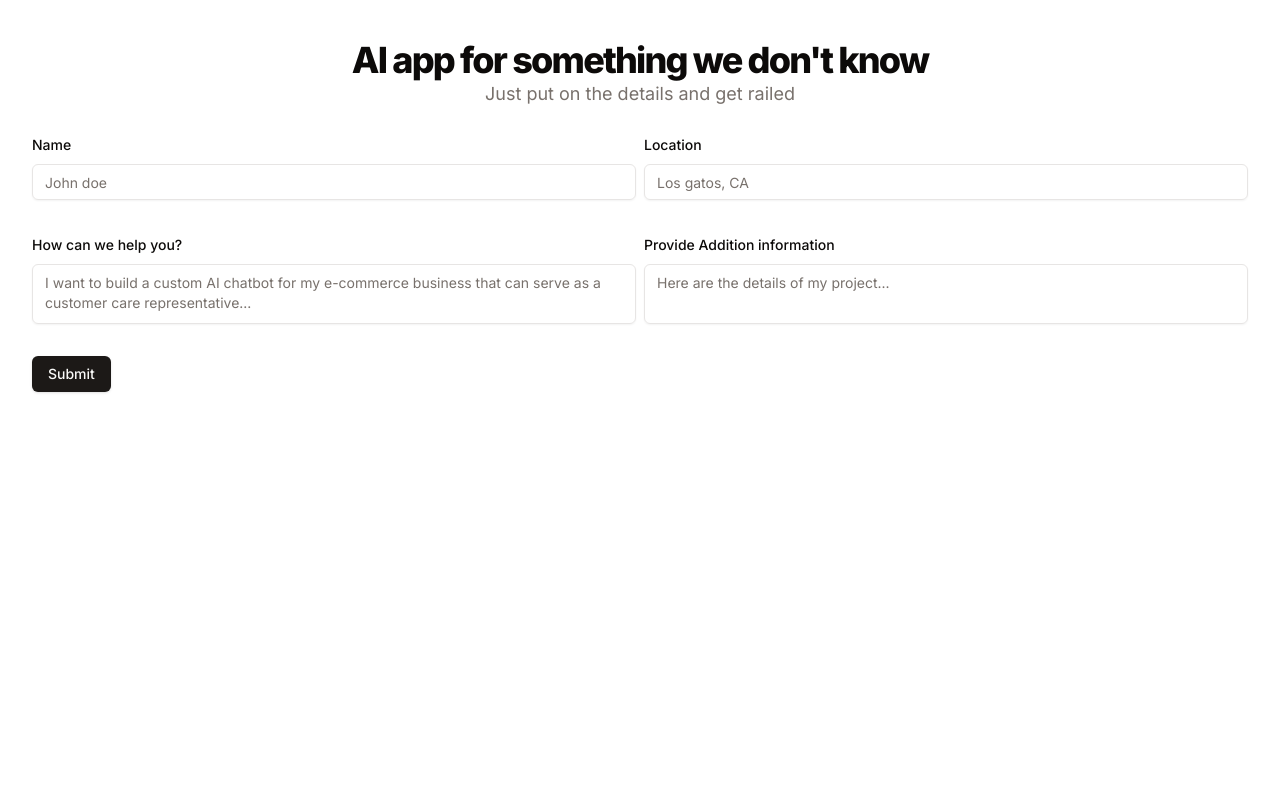
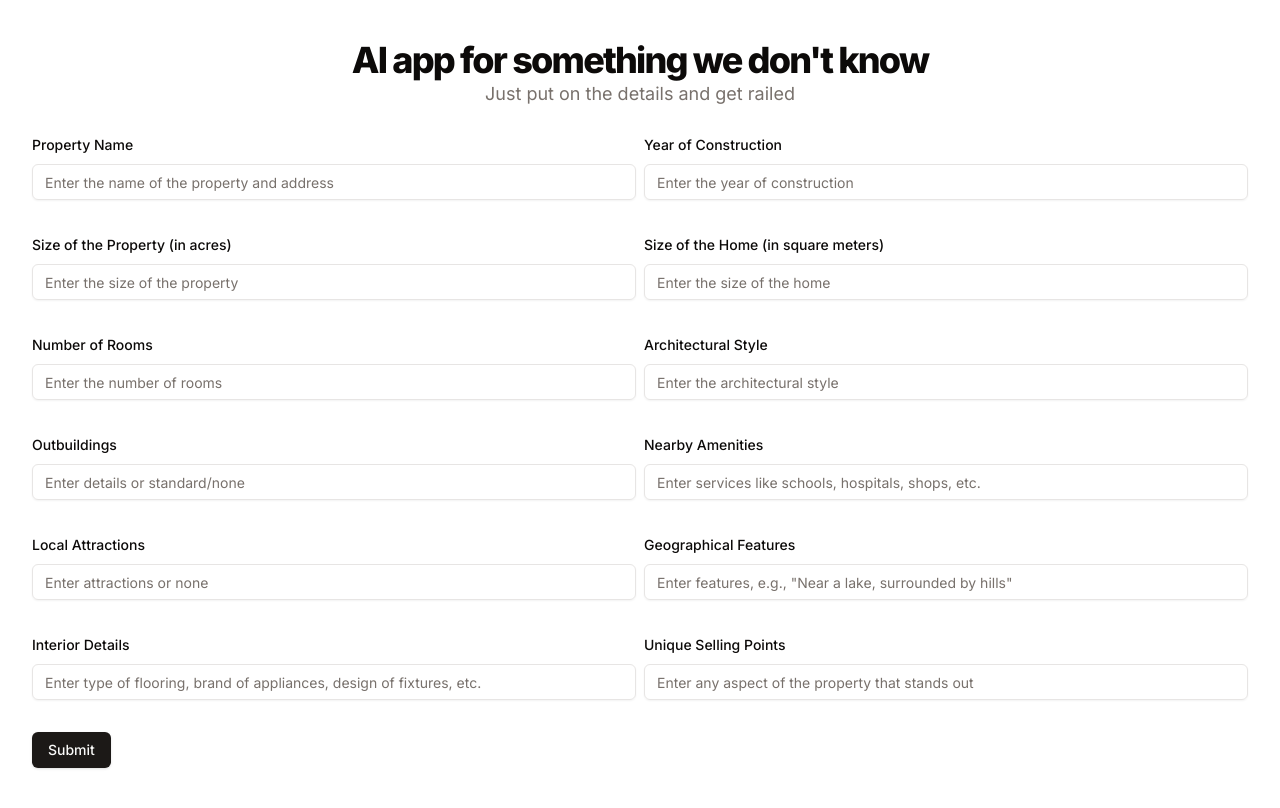
Before and after one commit to imoxto/ai-chat, a Next.js app: page / in a window 1280 px wide. Built offline with nearby package versions, Linux system fonts and the light colour scheme.

Commit message:
added stuffs

```diff
--- a/components/InputForms.tsx
+++ b/components/InputForms.tsx
@@ -1,11 +1,11 @@
-'use client';
+"use client";
 
-import { zodResolver } from '@hookform/resolvers/zod';
-import { useForm } from 'react-hook-form';
-import { Loader2 } from 'lucide-react';
-import * as z from 'zod';
+import { zodResolver } from "@hookform/resolvers/zod";
+import { useForm } from "react-hook-form";
+import { Loader2 } from "lucide-react";
+import * as z from "zod";
 
-import { Button } from '@/components/ui/button';
+import { Button } from "@/components/ui/button";
 import {
   Form,
   FormControl,
@@ -13,23 +13,38 @@ import {
   FormItem,
   FormLabel,
   FormMessage,
-} from '@/components/ui/form';
-import { Input } from '@/components/ui/input';
-import { Textarea } from '@/components/ui/textarea';
+} from "@/components/ui/form";
+import { Input } from "@/components/ui/input";
+import { Textarea } from "@/components/ui/textarea";
 
-const formSchema = z.object({
-  Name: z.string().min(1, {
-    message: "Name must be at least 2 characters.",
+export const formSchema = z.object({
+  propertyName: z.string().min(1, {
+    message: "Property Name and Address must be at least 2 characters.",
   }),
-  Location: z.string().min(1, {
-    message: "Location must be at least 2 characters.",
+  yearOfConstruction: z.string().min(1, {
+    message: "Year of Construction must be at least 2 characters.",
   }),
-  Description: z.string().min(1, {
-    message: "Description must be at least 2 characters.",
+  sizeOfTheProperty: z.string().min(1, {
+    message: "Size of the Property (in acres) must be at least 2 characters.",
   }),
-  AdditionalInfo: z.string().min(1, {
-    message: "Additional Info must be at least 2 characters.",
+  sizeOfTheHome: z.string().min(1, {
+    message:
+      "Size of the Home (in square meters) must be at least 2 characters.",
   }),
+  numberOfRooms: z.string().min(1, {
+    message: "Number of Rooms must be at least 2 characters.",
+  }),
+  architecturalStyle: z.string().optional(),
+  outbuildings: z.string().optional(),
+  nearbyAmenities: z.string().min(1, {
+    message: "Nearby Amenities must be at least 2 characters.",
+  }),
+  localAttractions: z.string().optional(),
+  geographicalFeatures: z.string().min(1, {
+    message: "Geographical Features must be at least 2 characters.",
+  }),
+  interiorDetails: z.string().optional(),
+  uniqueSellingPoints: z.string().optional(),
 });
 
 export default function InputForms({ handleSubmit, isLoading }: any) {
@@ -37,18 +52,25 @@ export default function InputForms({ handleSubmit, isLoading }: any) {
   const form = useForm<z.infer<typeof formSchema>>({
     resolver: zodResolver(formSchema),
     defaultValues: {
-      Name: '',
-      Location: '',
-      Description: '',
-      AdditionalInfo: '',
+      propertyName: "",
+      yearOfConstruction: "",
+      sizeOfTheProperty: "",
+      sizeOfTheHome: "",
+      numberOfRooms: "",
+      architecturalStyle: "",
+      outbuildings: "",
+      nearbyAmenities: "",
+      localAttractions: "",
+      geographicalFeatures: "",
+      interiorDetails: "",
+      uniqueSellingPoints: "",
     },
   });
 
   // 2. Define a submit handler.
   function onSubmit(values: z.infer<typeof formSchema>) {
-    handleSubmit(
-      `${values.Name} ${values.Location} ${values.Description} ${values.AdditionalInfo}`
-    );
+    console.log(values)
+    handleSubmit(JSON.stringify(values));
   }
 
   return (
@@ -62,25 +84,31 @@ export default function InputForms({ handleSubmit, isLoading }: any) {
         <div className="grid grid-cols-2 gap-2">
           <FormField
             control={form.control}
-            name="Name"
+            name="propertyName"
             render={({ field }) => (
               <FormItem>
-                <FormLabel>Name</FormLabel>
+                <FormLabel>Property Name</FormLabel>
                 <FormControl>
-                  <Input placeholder="John doe" {...field} />
+                  <Input
+                    placeholder="Enter the name of the property and address"
+                    {...field}
+                  />
                 </FormControl>
                 <FormMessage />
               </FormItem>
             )}
           />
           <FormField
-            name="Location"
             control={form.control}
+            name="yearOfConstruction"
             render={({ field }) => (
               <FormItem>
-                <FormLabel>Location</FormLabel>
+                <FormLabel>Year of Construction</FormLabel>
                 <FormControl>
-                  <Input placeholder="Los gatos, CA" {...field} />
+                  <Input
+                    placeholder="Enter the year of construction"
+                    {...field}
+                  />
                 </FormControl>
                 <FormMessage />
               </FormItem>
@@ -90,33 +118,160 @@ export default function InputForms({ handleSubmit, isLoading }: any) {
         <div className="grid grid-cols-2 gap-2">
           <FormField
             control={form.control}
-            name="Description"
+            name="sizeOfTheProperty"
             render={({ field }) => (
               <FormItem>
-                <FormLabel>How can we help you?</FormLabel>
+                <FormLabel>Size of the Property (in acres)</FormLabel>
                 <FormControl>
-                  <Textarea
-                    placeholder="I want to build a custom AI chatbot for my e-commerce business that can serve as a customer care representative..."
-                    className="resize-none"
+                  <Input
+                    placeholder="Enter the size of the property"
                     {...field}
                   />
                 </FormControl>
+                <FormMessage />
               </FormItem>
             )}
           />
           <FormField
             control={form.control}
-            name="AdditionalInfo"
+            name="sizeOfTheHome"
             render={({ field }) => (
               <FormItem>
-                <FormLabel>Provide Addition information</FormLabel>
+                <FormLabel>Size of the Home (in square meters)</FormLabel>
                 <FormControl>
-                  <Textarea
-                    placeholder="Here are the details of my project..."
-                    className="resize-none"
+                  <Input placeholder="Enter the size of the home" {...field} />
+                </FormControl>
+                <FormMessage />
+              </FormItem>
+            )}
+          />
+        </div>
+        <div className="grid grid-cols-2 gap-2">
+          <FormField
+            control={form.control}
+            name="numberOfRooms"
+            render={({ field }) => (
+              <FormItem>
+                <FormLabel>Number of Rooms</FormLabel>
+                <FormControl>
+                  <Input placeholder="Enter the number of rooms" {...field} />
+                </FormControl>
+                <FormMessage />
+              </FormItem>
+            )}
+          />
+          <FormField
+            control={form.control}
+            name="architecturalStyle"
+            render={({ field }) => (
+              <FormItem>
+                <FormLabel>Architectural Style</FormLabel>
+                <FormControl>
+                  <Input
+                    placeholder="Enter the architectural style"
                     {...field}
                   />
                 </FormControl>
+                <FormMessage />
+              </FormItem>
+            )}
+          />
+        </div>
+        <div className="grid grid-cols-2 gap-2">
+          <FormField
+            control={form.control}
+            name="outbuildings"
+            render={({ field }) => (
+              <FormItem>
+                <FormLabel>Outbuildings</FormLabel>
+                <FormControl>
+                  <Input
+                    placeholder="Enter details or standard/none"
+                    {...field}
+                  />
+                </FormControl>
+                <FormMessage />
+              </FormItem>
+            )}
+          />
+          <FormField
+            control={form.control}
+            name="nearbyAmenities"
+            render={({ field }) => (
+              <FormItem>
+                <FormLabel>Nearby Amenities</FormLabel>
+                <FormControl>
+                  <Input
+                    placeholder="Enter services like schools, hospitals, shops, etc."
+                    {...field}
+                  />
+                </FormControl>
+                <FormMessage />
+              </FormItem>
+            )}
+          />
+        </div>
+        <div className="grid grid-cols-2 gap-2">
+          <FormField
+            control={form.control}
+            name="localAttractions"
+            render={({ field }) => (
+              <FormItem>
+                <FormLabel>Local Attractions</FormLabel>
+                <FormControl>
+                  <Input placeholder="Enter attractions or none" {...field} />
+                </FormControl>
+                <FormMessage />
+              </FormItem>
+            )}
+          />
+          <FormField
+            control={form.control}
+            name="geographicalFeatures"
+            render={({ field }) => (
+              <FormItem>
+                <FormLabel>Geographical Features</FormLabel>
+                <FormControl>
+                  <Input
+                    placeholder='Enter features, e.g., "Near a lake, surrounded by hills"'
+                    {...field}
+                  />
+                </FormControl>
+                <FormMessage />
+              </FormItem>
+            )}
+          />
+        </div>
+        <div className="grid grid-cols-2 gap-2">
+          <FormField
+            control={form.control}
+            name="interiorDetails"
+            render={({ field }) => (
+              <FormItem>
+                <FormLabel>Interior Details</FormLabel>
+                <FormControl>
+                  <Input
+                    placeholder="Enter type of flooring, brand of appliances, design of fixtures, etc."
+                    {...field}
+                  />
+                </FormControl>
+                <FormMessage />
+              </FormItem>
+            )}
+          />
+          <FormField
+            control={form.control}
+            name="uniqueSellingPoints"
+            render={({ field }) => (
+              <FormItem>
+                <FormLabel>Unique Selling Points</FormLabel>
+                <FormControl>
+                  <Input
+                    placeholder="Enter any aspect of the property that stands out"
+                    {...field}
+                  />
+                </FormControl>
+                <FormMessage />
               </FormItem>
             )}
           />
```
Also changed, not shown: app/api/chat/route.ts (+37 -2 lines).
